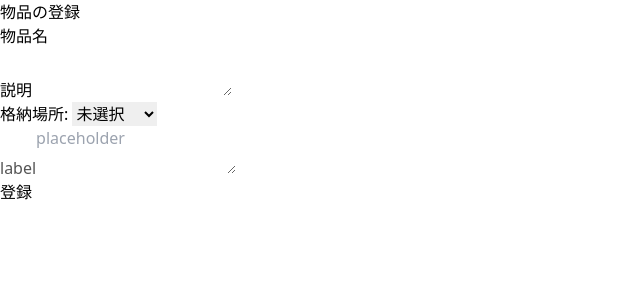
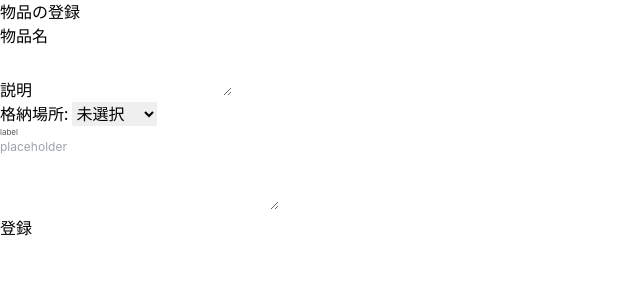
Before and after one commit to sohosai/qr-frontend, a Next.js app: page / in a window 1280 px wide. Shown: the top 300 px of the page, without its empty margins (0-640 px from the left). Built offline with nearby package versions, Linux system fonts and the light colour scheme.

Commit message:
📝 デザインを修正

```diff
--- a/src/components/TextArea.tsx
+++ b/src/components/TextArea.tsx
@@ -12,20 +12,34 @@ type TextProps = {
 export const TextArea = ({ label, text, placeholder, onChange }: TextProps) => {
   //StyledLabelにCSSを適用したlabel要素を適用
   const StyledLabel = styled.label`
-    color: #555555
+    color: #555555;
+    font-family: "Inter", "sans-serif";
+    font-size: 8px;
   `
   //StyledTextareaにCSSを適用したtextarea要素を適用
   const StyledTextarea = styled.textarea`
+    font-family: "Inter", "sans-serif";
+    font-size: 12px;
+    border-radius: 5px;
     ::placeholder: #C5C5C5
   `
   return (
-    <StyledLabel style={{ display: "block" }}>
-      { label }
+    <div>
+      <StyledLabel
+      style = {{ display: "block" }}
+      for = "textarea"
+      >
+        { label }
+      </StyledLabel>
+
       <StyledTextarea
+        id = "textarea"
+        rows = "4"
+        cols = "33"
         value = {text}
         onChange = {(event: React.ChangeEvent<HTMLInputElement>) => onChange(event.target.value)}
         placeholder = {placeholder}
-        />
-    </StyledLabel>
+      />
+    </div>
   );
 }
```
